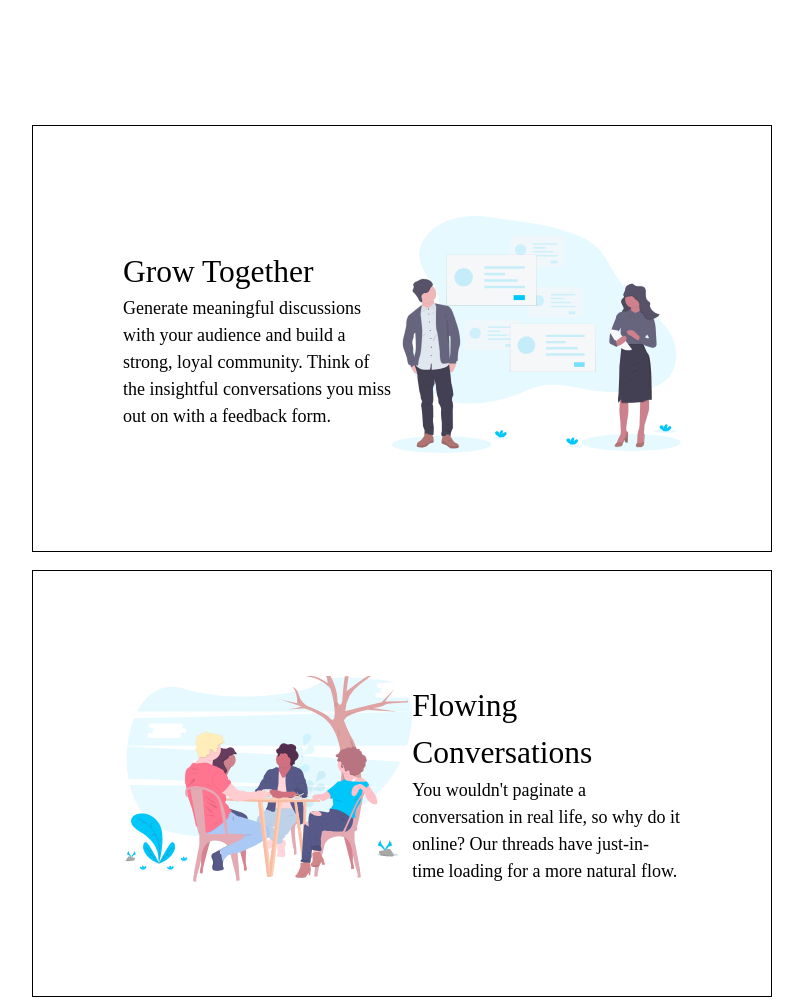
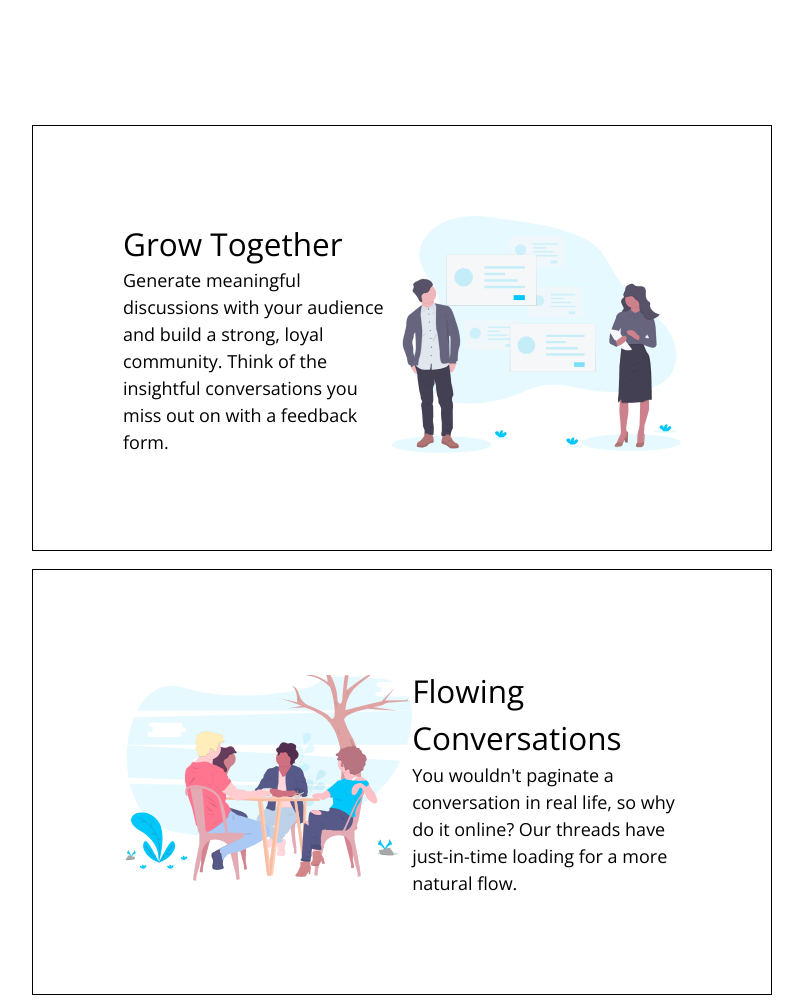
Before and after one commit to Henrymarin9/BC_Desafio06_Guillermo-Vicente_Joaquin-Enriquez-Marin, a website: page public/index.html in a window 1280 px wide. Shown: the part 880-1880 px from the top of the page, without its empty margins (238-1041 px from the left). Drawn offline with nearby package versions, Linux system fonts and the light colour scheme.

Commit message:
agrego fuente openSans al main

```diff
--- a/scr/styles/_l-main.scss
+++ b/scr/styles/_l-main.scss
@@ -1,8 +1,10 @@
 @charset "UFT-8";
-@use "./h-fonts" as F;
+@use "./_h-fonts" as F;
 
 .Main{
+    font-family: F.$f-openSans;
     margin: 10rem 15rem;
+
 
     & section{
         display: grid;
```
Also changed, not shown: public/styles.css, scr/styles.css (deleted), 2 other files.
